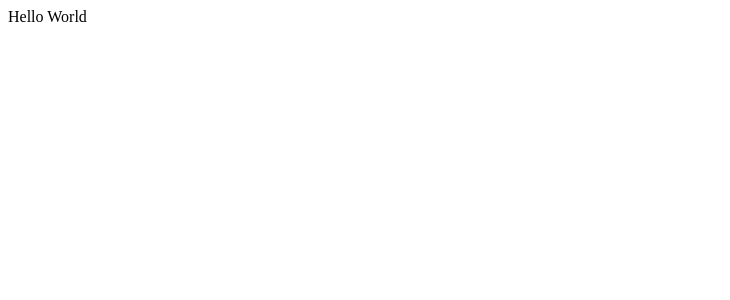
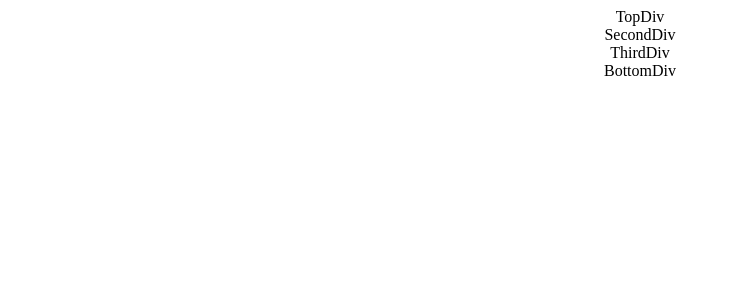
Before and after one commit to AbbaTek-Group/mp-connect, a React (Create React App) app in the folder mp-connect/: page / in a window 1280 px wide. Shown: the top 300 px of the page, without its empty margins (0-730 px from the left). Built offline with nearby package versions, Linux system fonts and the light colour scheme; a web font is replaced by a local one.

Commit message:
Landing Blocks & Routing
Also setup style routing for main container & children

```diff
--- /dev/null
+++ b/mp-connect/src/components/landing/BottomDiv.tsx
@@ -0,0 +1,6 @@
+import { Box } from "@mui/material";
+import { inline } from "../../styles";
+
+export const BottomDiv = () => {
+  return <Box sx={inline.bottomDivSx}>BottomDiv</Box>;
+};
--- a/mp-connect/src/components/landing/Home.tsx
+++ b/mp-connect/src/components/landing/Home.tsx
@@ -1,6 +1,14 @@
-import React from "react";
 import { Box } from "@mui/material";
+import { inline } from "../../styles";
+import { BottomDiv, SecondDiv, ThirdDiv, TopDiv } from "./index";
 
 export const Home = () => {
-  return <Box>Hello World</Box>;
+  return (
+    <Box sx={inline.homeSx.divContainer}>
+      <TopDiv />
+      <SecondDiv />
+      <ThirdDiv />
+      <BottomDiv />
+    </Box>
+  );
 };
--- /dev/null
+++ b/mp-connect/src/components/landing/SecondDiv.tsx
@@ -0,0 +1,6 @@
+import { Box } from "@mui/material";
+import { inline } from "../../styles";
+
+export const SecondDiv = () => {
+  return <Box sx={inline.secondDivSx}>SecondDiv</Box>;
+};
--- /dev/null
+++ b/mp-connect/src/components/landing/ThirdDiv.tsx
@@ -0,0 +1,6 @@
+import { Box } from "@mui/material";
+import { inline } from "../../styles";
+
+export const ThirdDiv = () => {
+  return <Box sx={inline.thirdDivSx}>ThirdDiv</Box>;
+};
--- /dev/null
+++ b/mp-connect/src/components/landing/TopDiv.tsx
@@ -0,0 +1,6 @@
+import { Box } from "@mui/material";
+import { inline } from "../../styles";
+
+export const TopDiv = () => {
+  return <Box sx={inline.topDivSx}>TopDiv</Box>;
+};
--- a/mp-connect/src/components/landing/index.ts
+++ b/mp-connect/src/components/landing/index.ts
@@ -1 +1,5 @@
+export { BottomDiv } from "./BottomDiv";
 export { Home } from "./Home";
+export { SecondDiv } from "./SecondDiv";
+export { ThirdDiv } from "./ThirdDiv";
+export { TopDiv } from "./TopDiv";
--- a/mp-connect/src/styles/inline.ts
+++ b/mp-connect/src/styles/inline.ts
@@ -1,5 +1,22 @@
 // component inline styling
 
+// import { palette } from "./palette";
+// fontFamily: "forma-djr-display",
+
 export const homeSx = {
-  fontFamily: "forma-djr-display",
+  divContainer: {
+    display: "flex",
+    flexDirection: "column",
+    flexWrap: "nowrap",
+    justifyContent: "center",
+    alignItems: "center",
+  },
 };
+
+export const topDivSx = {};
+
+export const secondDivSx = {};
+
+export const thirdDivSx = {};
+
+export const bottomDivSx = {};
```
